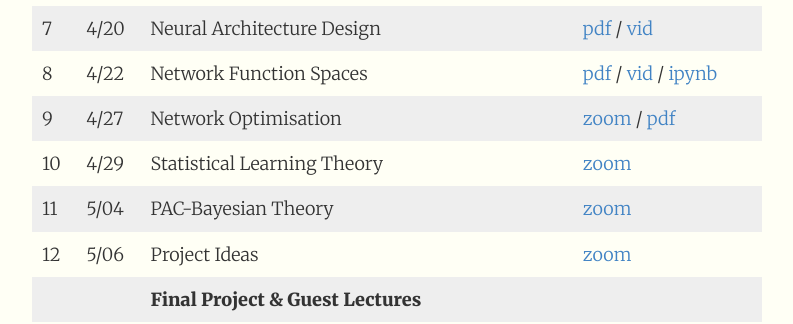
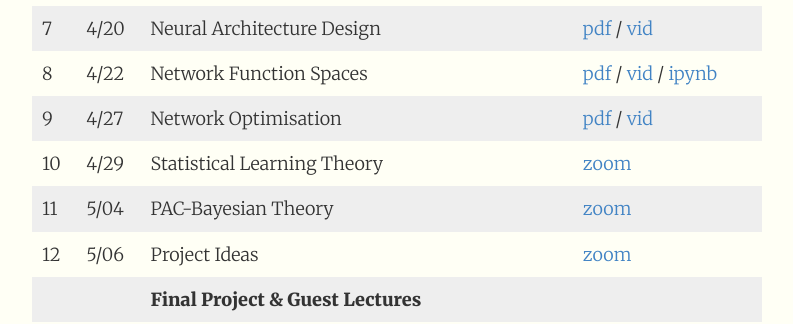
Before and after one commit to 1five9/1five9.github.io, a Jekyll site: the page built from index.md, in a window 1280 px wide and 900 px high, scrolled down 2506 px. Shown: the part 153-477 px from the top of the window, without its empty margins (243-1036 px from the left). Built offline with Jekyll 4.4.1, drawn with Linux system fonts in a browser that asks for light colours.

Commit message:
lec 9 vid

```diff
--- a/index.md
+++ b/index.md
@@ -81,7 +81,7 @@ The final project will be conducted during the last four weeks of class. Student
 |    |           | **Topic 2—Neural Network Theory**     |  | |
 | 7  | 4/20      | Neural Architecture Design	          | [pdf](/slides/learning/07.pdf) / [vid](https://caltech.zoom.us/rec/play/rBy3iYhn18vVQZ51EcnqjEfFfCBtsNO19b-vu4md5WI8sNh4rACX0MbIki6-ZMwVXT2zTqHJWEOzd6DN.TvAzOTJK7yLBgABn) | |
 | 8  | 4/22      | Network Function Spaces	              | [pdf](/slides/learning/08.pdf) / [vid](https://caltech.zoom.us/rec/play/bGLQRSJmHAQApPegayj75CteOeBcwFej4CAy9HzmVptMIkRYXnkhj-jLZHKWnw-y1FnUj_vdyAla9dYL.IcLdrTbDGHHyFxC-) / [ipynb](https://github.com/1five9/1five9.github.io/blob/master/slides/learning/08.ipynb)| |
-| 9  | 4/27      | Network Optimisation	                  | [zoom](https://caltech.zoom.us/j/83968752246) / [pdf](/slides/learning/09.pdf) | |
+| 9  | 4/27      | Network Optimisation	                  | [pdf](/slides/learning/09.pdf) / [vid](https://caltech.zoom.us/rec/play/rU1nt-YjeJRe6W4nacFoOb-2PZlZJPCZR51HdMM7KXuZ9QEJmSY_qs7HBppFRLVPY_kciq0-zfUunMro.nE0keoLWfmIj-vhd) | |
 | 10 | 4/29      | Statistical Learning Theory	          | [zoom](https://caltech.zoom.us/j/83968752246) | |
 | 11 | 5/04      | PAC-Bayesian Theory                    | [zoom](https://caltech.zoom.us/j/83968752246) | |
 | 12 | 5/06      | Project Ideas                          | [zoom](https://caltech.zoom.us/j/83968752246) | |
```
